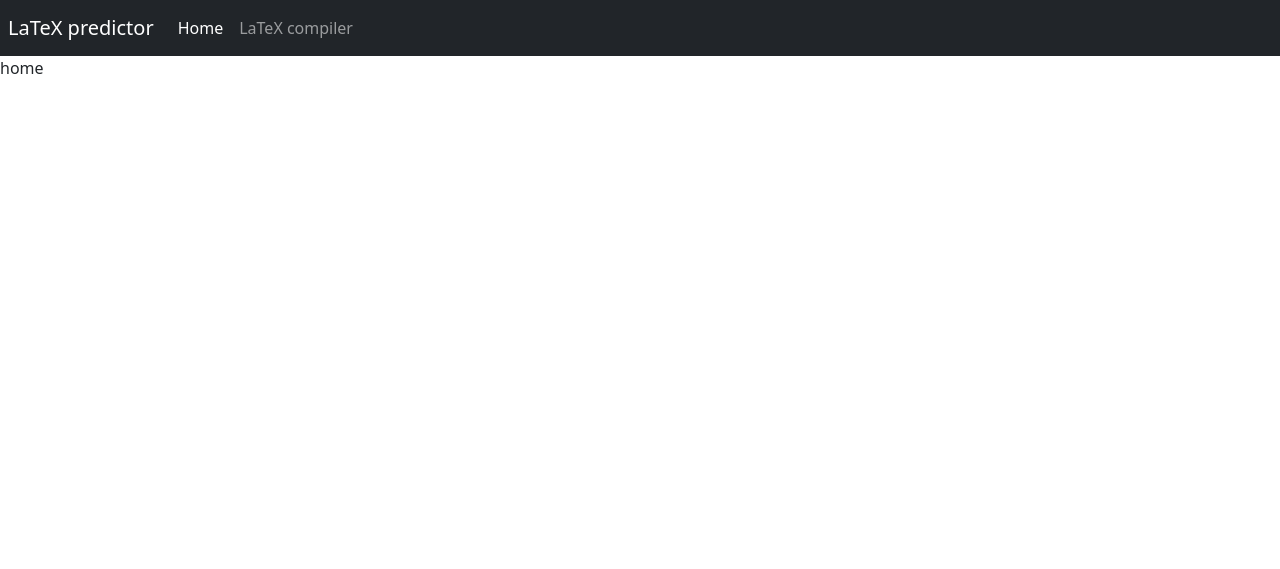
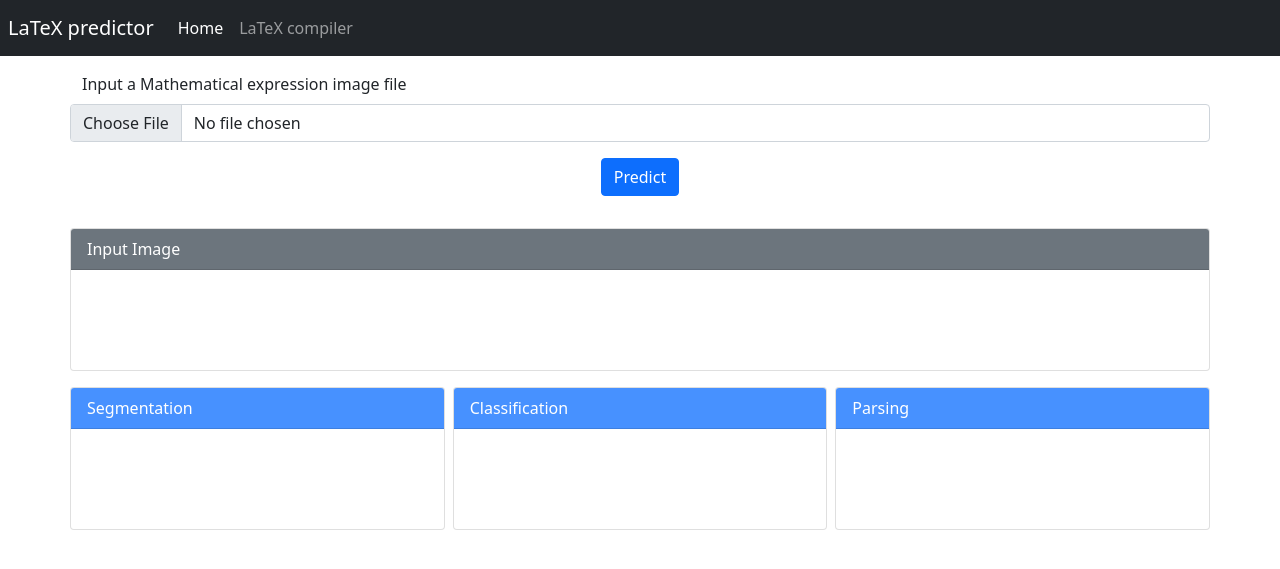
Before and after one commit to Amjad50/Fyp, a Flask app: page / in a window 1280 px wide. Shown: the top 569 px of the page. Run offline with Flask 2, Linux system fonts and the light colour scheme; parts of the project's set-up code (start-up, migrations or seed data) failed here and were passed over.

Commit message:
Web-front: created the `home` page, which has the main prediction
For now, when a user choose an image file, we display a preview of the image.
And on `predict` button press, we will show a preview of the 3 stages
that exist in the system (segmentation, classification, parsing).

The next step is to generate the latex string and display it.

```diff
--- a/web/static/css/styles.css
+++ b/web/static/css/styles.css
@@ -1,3 +1,12 @@
 .CodeMirror {
     font-size: 20px;
 }
+
+.image-in-card {
+    /* do not stretch image across border */
+    max-width: 100%;
+}
+
+.bg-output-result {
+    background-color: #4791ff !important;
+}
--- /dev/null
+++ b/web/static/js/home.js
@@ -0,0 +1,110 @@
+let input_img_preview;
+
+let segmentation_img;
+let classification_img;
+let parsing_img;
+
+function add_input_image_change_handler() {
+    $("#equation_img_file_input").on('change', function (event) {
+        const files = event.target.files;
+        if (!files)
+            return;
+
+        if (files.length < 1) {
+            // the file was removed or no file was chosen, so lets remove the image
+            // remove all children
+            $("#input_img_preview_container").empty();
+        } else {
+            const img_file = files[0];
+
+
+            if (!input_img_preview) {
+                input_img_preview = $('<img src="" class="image-in-card my-2" alt="Mathematical expression input image preview"/>');
+                $('#input_img_preview_container').append(input_img_preview);
+            }
+
+            const reader = new FileReader();
+            reader.addEventListener('load', event => {
+                input_img_preview.attr('src', event.target.result);
+            });
+            reader.readAsDataURL(img_file);
+        }
+    });
+}
+
+function run_prediction_for_image() {
+    // get the image base64 from the preview img src
+    const whole_img_data = input_img_preview.attr('src');
+    const base64_split = whole_img_data.split(';')[1];
+
+    // make sure it is base64
+    if (!base64_split.startsWith('base64,')) {
+        console.error("Could not read base64 from input image preview, stopping prediction...");
+        return;
+    }
+
+    // remove the `base64,` prefix
+    const img_base64 = base64_split.slice('base64,'.length);
+
+    // create the segmentation, classification, parsing preview images if they are not created yet (first time)
+    if (!segmentation_img) {
+        segmentation_img = $('<img src="" class="image-in-card my-2" alt="Segmentation of the input image"/>');
+        $('#segmentation_img_container').append(segmentation_img);
+    }
+    if (!classification_img) {
+        classification_img = $('<img src="" class="image-in-card my-2" alt="Classification of symbols in the input image"/>');
+        $('#classification_img_container').append(classification_img);
+    }
+    if (!parsing_img) {
+        parsing_img = $('<img src="" class="image-in-card my-2" alt="Parsing tree connections between symbols in the input image"/>');
+        $('#parsing_img_container').append(parsing_img);
+    }
+
+    // in each step, we would call the API in the first index and assign the result to the image in the second index
+    // note that this happen simultaneously meaning we send all requests at once and update the images on callbacks
+    let steps = [
+        ['draw_image_segments', segmentation_img],
+        ['draw_labeled_crops', classification_img],
+        ['draw_symbol_tree', parsing_img],
+    ];
+
+    for (let step of steps) {
+        const api_call = step[0];
+        const img_obj = step[1];
+
+        $.ajax({
+            url: 'api/v1/' + api_call,
+            method: 'POST',
+            contentType: 'application/json',
+            data: JSON.stringify({image: img_base64}),
+            xhr: () => { // Seems like the only way to get access to the xhr object and change its type to blob
+                let xhr = new XMLHttpRequest();
+                xhr.responseType= 'blob'
+                return xhr;
+            },
+        }).done(function (data) {
+            let reader = new FileReader();
+            reader.onload = function(event){
+                img_obj.attr('src', event.target.result);
+            };
+            reader.readAsDataURL(data);
+        }).fail(function (ajax_obj, textStatus, errorThrown) {
+            console.error(`${api_call} request failed`, textStatus, errorThrown)
+        })
+    }
+}
+
+function add_image_submit_handler() {
+    let form = $('#equation_img_input_form');
+
+    form.on('submit', function (event) {
+        // we don't want to be transferred to another page
+        event.preventDefault();
+
+        run_prediction_for_image();
+    });
+}
+
+add_input_image_change_handler();
+
+add_image_submit_handler();
--- a/web/templates/home.html
+++ b/web/templates/home.html
@@ -2,7 +2,63 @@
 
 {% block title %}LaTeX Predictor{% endblock %}
 
+{% block head %}
+    {{ super() }}
+{% endblock %}
+
+{% set images_previews_data = [
+    ["Segmentation", "segmentation_img_container"],
+    ["Classification", "classification_img_container"],
+    ["Parsing", "parsing_img_container"],
+] %}
+
 {% block content %}
     {{ super() }}
-    <p>home</p>
+
+    <form class="container my-3" id="equation_img_input_form">
+        <!-- The input file (accepts only images) -->
+        <div class="row">
+            <label for="equation_img_file_input" class="form-label">Input a Mathematical expression image file</label>
+            <input class="form-control" type="file" accept="image/*" id="equation_img_file_input">
+        </div>
+
+        <!-- Submit button -->
+        <div class="row text-center my-3">
+            <div class="col">
+                <!-- Predict trigger -->
+                <button type="submit" class="btn btn-primary mb-3">Predict</button>
+            </div>
+        </div>
+
+        <!-- The first output row, that shows a preview of the input image, it is updated on file selection,
+             i.e. before pressing submit -->
+        <div class="card row my-3">
+            <div class="card-header bg-secondary text-white">
+                Input Image
+            </div>
+            <!-- When the user uploads an image, a preview of it is shown here -->
+            <div id="input_img_preview_container" class="col text-center" style="min-height: 100px">
+            </div>
+        </div>
+
+        <!-- The second output row, shows images preview of the `segmentation`, `classification` and `parsing`
+             stages of the system. They are updated on the submit button press, as they communicate with the backend
+             and we don't want to make it call the backend on every file change if the user does not want to. -->
+        <div class="row my-3 gap-2">
+            {% for header_label, img_container_id in images_previews_data %}
+                <div class="card col p-0">
+                    <div class="card-header bg-output-result text-white">
+                        {{ header_label }}
+                    </div>
+                    <!-- When the user uploads an image, a preview of it is shown here -->
+                    <div id="{{ img_container_id }}" class="col text-center" style="min-height: 100px">
+                    </div>
+                </div>
+            {% endfor %}
+        </div>
+    </form>
+
+
+    <!-- The script and logic for this page -->
+    <script src="{{ url_for('static', filename='js/home.js') }}"></script>
 {% endblock %}
--- a/web/templates/latex_compiler.html
+++ b/web/templates/latex_compiler.html
@@ -28,6 +28,7 @@
                 <label for="latex_input">LaTeX Input</label>
             </div>
         </div>
+
         <div class="row text-center my-3">
             <div class="col">
                 <!-- Compiler trigger -->
@@ -35,7 +36,7 @@
             </div>
         </div>
 
-        <div class="card row my-3 rounded-3">
+        <div class="card row my-3">
             <div class="card-header bg-secondary text-white">
                 Output
             </div>
```
Also changed, not shown: web/static/js/script.js (deleted).
